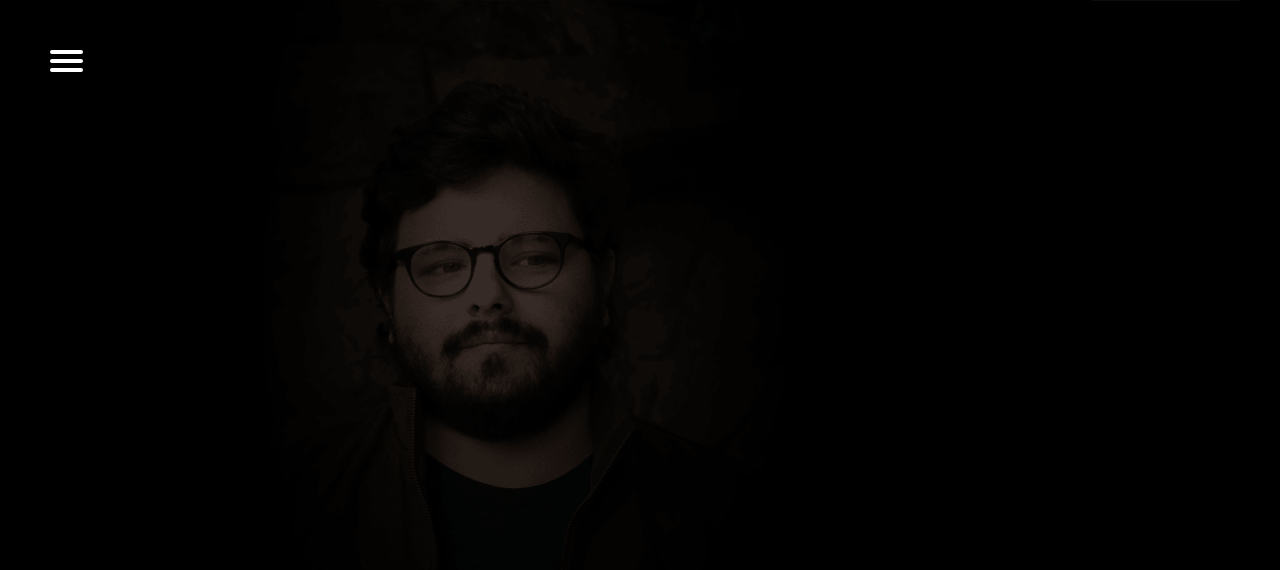
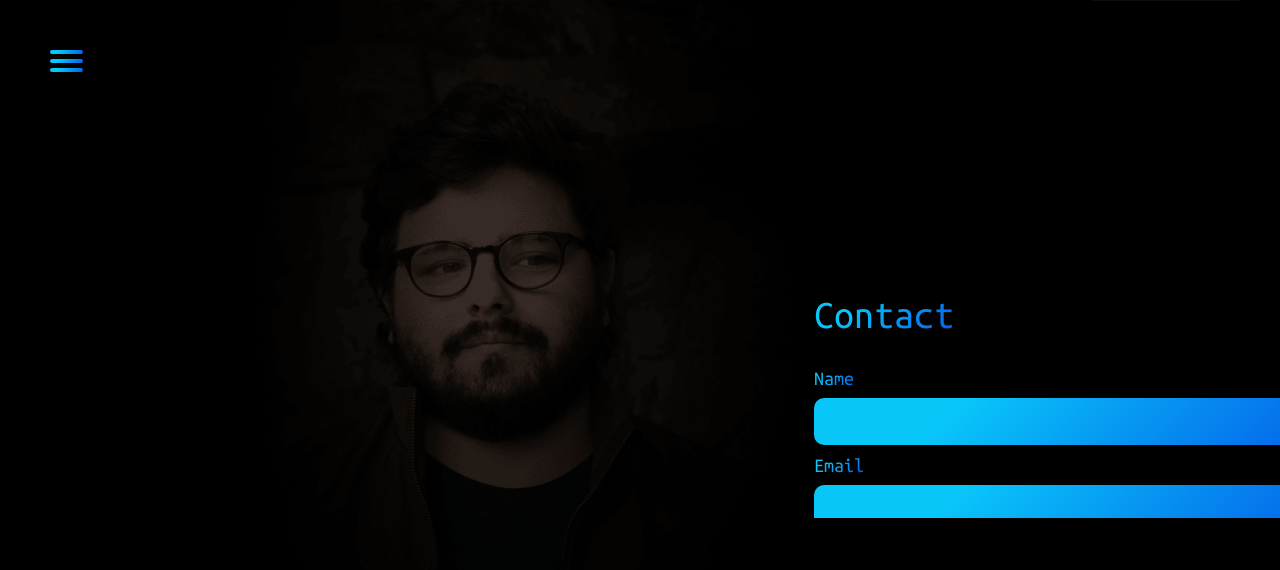
Before and after one commit to teodorsavin/savin.amsterdam, a React (Create React App) app: page /contact in a window 1280 px wide. Shown: the top 570 px of the page. Built offline with nearby package versions, Linux system fonts and the light colour scheme.

Commit message:
changed collor

```diff
--- a/src/App.js
+++ b/src/App.js
@@ -3,6 +3,7 @@ import Menu from './Menu';
 import { BrowserRouter as Router, Route } from "react-router-dom";
 import Home from './Home';
 import About from './About';
+import Contact from './Contact';
 
 import './css/index.css';
 
@@ -15,6 +16,7 @@ class App extends Component {
               <Menu />
               <Route path="/" exact component={Home} />
               <Route path="/about" component={About} />
+              <Route path="/contact" component={Contact} />
             </div>
           </div>
         </Router>
--- /dev/null
+++ b/src/Contact.js
@@ -0,0 +1,29 @@
+import React, { Component } from 'react';
+
+class Contact extends Component {
+  render() {
+    return (
+        <div className="about">
+            <h2>Contact</h2>
+                <form className="contact" autoComplete="off">
+                    <label>Name</label>
+                    <input
+                        name="name"
+                        type="text"
+                        autoComplete="off" />
+                    <label>Email</label>
+                    <input
+                        name="email"
+                        type="email"
+                        autoComplete="off" />
+                    <label>Message</label>
+                    <textarea name="message">
+                    </textarea>
+                    <input type="submit" value="Send" />
+                </form>
+        </div>
+    );
+  }
+}
+
+export default Contact;
--- a/src/Menu.js
+++ b/src/Menu.js
@@ -17,7 +17,7 @@ class Menu extends Component {
                       <li><a href="/">Home</a></li>
                       <li><a href="/about">About</a></li>
                       <li><a href="#">Info</a></li>
-                      <li><a href="#">Contact</a></li>
+                      <li><a href="/contact">Contact</a></li>
                       <li>
                           <a href="https://github.com/teodorsavin" target="_blank" rel="noopener noreferrer"><img className="social github" src={github} alt="github" /></a>
                           <a href="https://www.linkedin.com/in/teodorsavin" target="_blank" rel="noopener noreferrer"><img className="social" src={linkedinLogo} alt="linkedin" /></a>
--- a/src/css/index.css
+++ b/src/css/index.css
@@ -37,16 +37,22 @@ a {
 .menu a {
   display: inline-block;
   margin: 0 auto;
+  -webkit-background-clip: text;
+  -webkit-text-fill-color: transparent;
+  background-color: #045de9;
+  background-image: linear-gradient(315deg, #045de9 0%, #09c6f9 74%);
+  font-family: 'Ubuntu Mono', monospace;
+  font-size: 40px;
+  font-weight: 600;
+  letter-spacing: 7px;
   text-decoration: none;
-  font-size: 40px;
-  color: #ffffff;
+  line-height: 50px;
   transition: color 0.3s ease;
-  font-family: 'Ubuntu Mono', monospace;
 }
 .menu a:hover {
-  background: linear-gradient(to left, #fed216, #16f7fe);
-  -webkit-background-clip: text;
-  -webkit-text-fill-color: transparent;
+  color: white;
+  -webkit-background-clip: none;
+  -webkit-text-fill-color: #ffffff;
 }
 #menuToggle {
   display: block;
@@ -81,7 +87,8 @@ a {
   height: 4px;
   margin-bottom: 5px;
   position: relative;
-  background: #ffffff;
+  background-color: #045de9;
+  background-image: linear-gradient(315deg, #045de9 0%, #09c6f9 74%);
   border-radius: 3px;
   z-index: 1;
   transform-origin: 4px 0px;
@@ -100,7 +107,8 @@ a {
 #menuToggle input:checked ~ span {
   opacity: 1;
   transform: rotate(45deg) translate(-2px, -1px);
-  background: #ffffff;
+  background-color: #045de9;
+  background-image: linear-gradient(315deg, #045de9 0%, #09c6f9 74%);
 }
 /*
  * But let's hide the middle one.
@@ -139,7 +147,6 @@ a {
 #menu li {
   padding: 20px 0;
   text-align: center;
-  text-transform: uppercase;
 }
 /*
  * And let's slide it in from the left
@@ -149,11 +156,11 @@ a {
 }
 .about {
   width: 40vw;
-  height: 20vw;
+  height: 40vw;
   margin-left: 60vw;
   padding-left: 3.6vw;
   padding-right: 4vw;
-  margin-top: 38vh;
+  margin-top: 20vh;
   box-sizing: border-box;
   text-align: justify;
   overflow-y: auto;
@@ -161,7 +168,8 @@ a {
 .about p {
   font-weight: 100;
   line-height: 25px;
-  background: linear-gradient(to left, #fed216, #16f7fe);
+  background-color: #045de9;
+  background-image: linear-gradient(315deg, #045de9 0%, #09c6f9 74%);
   -webkit-background-clip: text;
   -webkit-text-fill-color: transparent;
 }
@@ -171,14 +179,53 @@ h1 {
   font-weight: 100;
   margin: 0;
   padding: 50px 0;
-  background: linear-gradient(to left, #fed216, #16f7fe);
+  background-color: #045de9;
+  background-image: linear-gradient(315deg, #045de9 0%, #09c6f9 74%);
   -webkit-background-clip: text;
   -webkit-text-fill-color: transparent;
   display: inline-block;
 }
 h2 {
+  font-size: 40px;
   font-weight: 100;
-  background: linear-gradient(to left, #fed216, #16f7fe);
+  background-color: #045de9;
+  background-image: linear-gradient(315deg, #045de9 0%, #09c6f9 74%);
+  -webkit-background-clip: text;
+  -webkit-text-fill-color: transparent;
+  display: inline-block;
+}
+.contact input,
+.contact textarea {
+  font-size: 15px;
+  padding: 15px 15px;
+  border-radius: 10px;
+  margin: 10px 0px;
+  color: #ffffff;
+  border: none;
+  display: block;
+  width: 500px;
+  outline: none;
+  background-color: #045de9;
+  background-image: linear-gradient(315deg, #045de9 0%, #09c6f9 74%);
+}
+.contact input[type="submit"],
+.contact textarea[type="submit"] {
+  width: 530px;
+  cursor: pointer;
+}
+.contact input:focus,
+.contact textarea:focus {
+  background-color: #045de9;
+  background-image: none;
+}
+.contact textarea {
+  height: 8vh;
+}
+.contact label {
+  font-weight: 100;
+  font-size: 20px;
+  background-color: #045de9;
+  background-image: linear-gradient(315deg, #045de9 0%, #09c6f9 74%);
   -webkit-background-clip: text;
   -webkit-text-fill-color: transparent;
   display: inline-block;
--- a/src/less/index.less
+++ b/src/less/index.less
@@ -43,17 +43,26 @@ a {
 .menu a {
     display: inline-block;
     margin: 0 auto;
-    text-decoration: none;
-    font-size: 40px;
-    color: #ffffff;
-    transition: color 0.3s ease;
-    font-family: 'Ubuntu Mono', monospace;
-}
 
-.menu a:hover {
-    background: linear-gradient(to left, #fed216,#16f7fe);
     -webkit-background-clip: text;
     -webkit-text-fill-color: transparent;
+    background-color: #045de9;
+    background-image: linear-gradient(315deg, #045de9 0%, #09c6f9 74%);
+
+    font-family: 'Ubuntu Mono', monospace;
+    font-size: 40px;
+    font-weight: 600;
+    letter-spacing: 7px;
+    text-decoration: none;
+    line-height: 50px;
+
+    transition: color 0.3s ease;
+
+    &:hover {
+        color: white;
+        -webkit-background-clip: none;
+        -webkit-text-fill-color: #ffffff;
+    }
 }
 
 #menuToggle {
@@ -90,7 +99,9 @@ a {
   margin-bottom: 5px;
   position: relative;
   // background: #cdcdcd;
-  background: #ffffff;
+  // background: #ffffff;
+  background-color: #045de9;
+  background-image: linear-gradient(315deg, #045de9 0%, #09c6f9 74%);
   border-radius: 3px;
   z-index: 1;
   transform-origin: 4px 0px;
@@ -114,7 +125,9 @@ a {
 #menuToggle input:checked ~ span {
   opacity: 1;
   transform: rotate(45deg) translate(-2px, -1px);
-  background: #ffffff;
+  // background: #ffffff;
+  background-color: #045de9;
+  background-image: linear-gradient(315deg, #045de9 0%, #09c6f9 74%);
 }
 
 /*
@@ -158,7 +171,7 @@ a {
 #menu li {
   padding: 20px 0;
   text-align: center;
-  text-transform: uppercase;
+  // text-transform: uppercase;
 }
 
 /*
@@ -170,11 +183,11 @@ a {
 
 .about {
     width: 40vw;
-    height: 20vw;
+    height: 40vw;
     margin-left: 60vw;
     padding-left: 3.6vw;
     padding-right: 4vw;
-    margin-top: 38vh;
+    margin-top: 20vh;
     box-sizing: border-box;
     text-align: justify;
     overflow-y: auto;
@@ -183,7 +196,9 @@ a {
 .about p {
     font-weight: 100;
     line-height: 25px;
-    background: linear-gradient(to left, #fed216,#16f7fe);
+    background-color: #045de9;
+    background-image: linear-gradient(315deg, #045de9 0%, #09c6f9 74%);
+    // background: linear-gradient(to left, #fed216,#16f7fe);
     -webkit-background-clip: text;
     -webkit-text-fill-color: transparent;
 }
@@ -194,18 +209,64 @@ h1 {
     font-weight: 100;
     margin: 0;
     padding: 50px 0;
-    background: linear-gradient(to left, #fed216,#16f7fe);
+    background-color: #045de9;
+    background-image: linear-gradient(315deg, #045de9 0%, #09c6f9 74%);
+    // background: linear-gradient(to left, #fed216,#16f7fe);
     -webkit-background-clip: text;
     -webkit-text-fill-color: transparent;
     display: inline-block;
 }
 
 h2 {
+    font-size: 40px;
     font-weight: 100;
-    background: linear-gradient(to left, #fed216,#16f7fe);
+    background-color: #045de9;
+    background-image: linear-gradient(315deg, #045de9 0%, #09c6f9 74%);
+    // background: linear-gradient(to left, #fed216,#16f7fe);
     -webkit-background-clip: text;
     -webkit-text-fill-color: transparent;
     display: inline-block;
+}
+
+.contact {
+    input, textarea {
+        font-size: 15px;
+        padding: 15px 15px;
+        border-radius: 10px;
+        margin: 10px 0px;
+        color: #ffffff;
+        border: none;
+        display: block;
+        width: 500px;
+        outline: none;
+        background-color: #045de9;
+        background-image: linear-gradient(315deg, #045de9 0%, #09c6f9 74%);
+
+        &[type="submit"] {
+            width: 530px;
+            cursor: pointer;
+        }
+
+        &:focus {
+            background-color: #045de9;
+            background-image: none;
+        }
+    }
+
+    textarea {
+        height: 8vh;
+    }
+
+    label {
+        font-weight: 100;
+        font-size: 20px;
+        background-color: #045de9;
+        background-image: linear-gradient(315deg, #045de9 0%, #09c6f9 74%);
+        // background: linear-gradient(to left, #fed216,#16f7fe);
+        -webkit-background-clip: text;
+        -webkit-text-fill-color: transparent;
+        display: inline-block;
+    }
 }
 
 @media screen and (min-width: 480px) and (max-width: 1280px) {
```
Also changed, not shown: src/data/about.json (+3 -1 lines).
